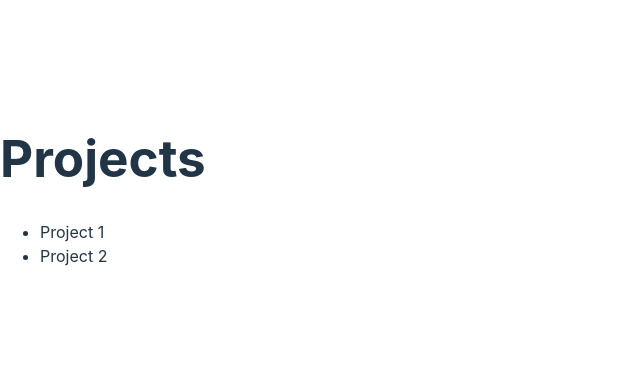
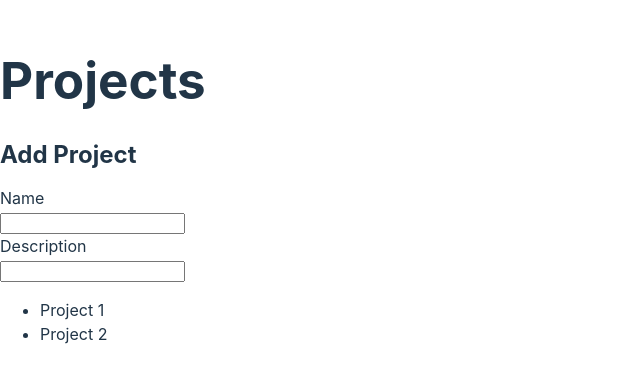
Before and after one commit to sshakya123/kiewit-construction-demo, a React (Vite) app: page / in a window 1280 px wide. Shown: the part 210-592 px from the top of the page, without its empty margins (0-640 px from the left). Built offline with nearby package versions, Linux system fonts and the light colour scheme.

Commit message:
Adding reusuable components

```diff
--- a/src/App.tsx
+++ b/src/App.tsx
@@ -1,3 +1,5 @@
+import Input from './reusuable/input';
+
 const projects = [
   {
     id: 1,
@@ -18,13 +20,22 @@ type Project = {
 };
 
 export default function App() {
-  function renderProject(project: Project) {
-    return <li key={project.id}>{project.name}</li>;
-  }
+  // function renderProject(project: Project) {
+  //   return <li key={project.id}>{project.name}</li>;
+  // }
   return (
     <>
-      <h1> Projects</h1>
-      <ul>{projects.map(renderProject)}</ul>
+      <h1>Projects</h1>
+      <form>
+        <h2>Add Project</h2>
+        <Input label='Name' id='name' />
+        <Input label='Description' id='description' />
+      </form>
+      <ul>
+        {projects.map((project) => (
+          <li key={project.id}>{project.name}</li>
+        ))}
+      </ul>
     </>
   );
 }
--- /dev/null
+++ b/src/reusuable/input.tsx
@@ -0,0 +1,14 @@
+type InputProps = {
+  label: string;
+  id: string;
+};
+
+export default function Input(props: InputProps) {
+  return (
+    <div>
+      <label htmlFor={props.id}>{props.label}</label>
+      <br />
+      <input type='text' id={props.id} />
+    </div>
+  );
+}
```
